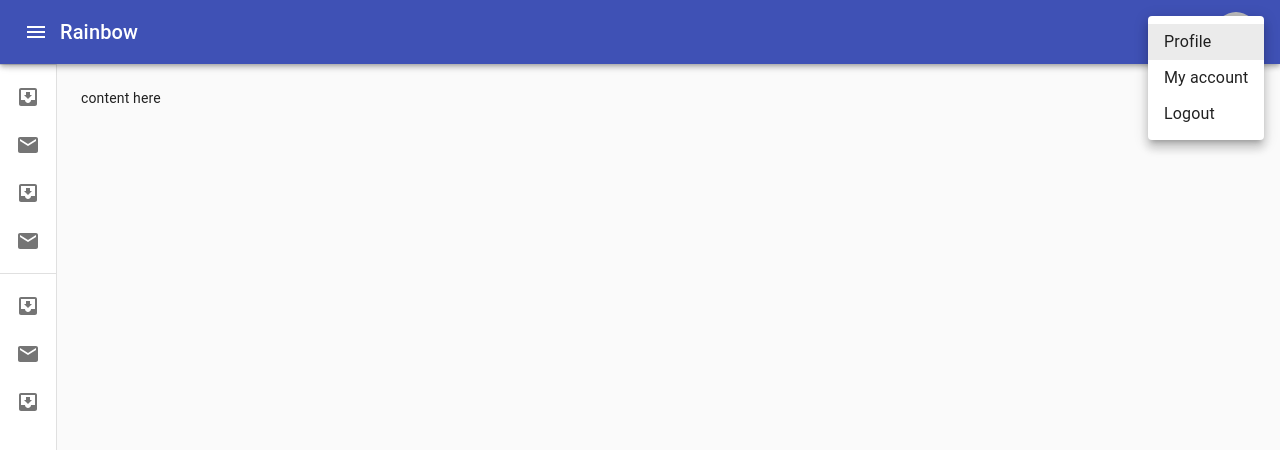
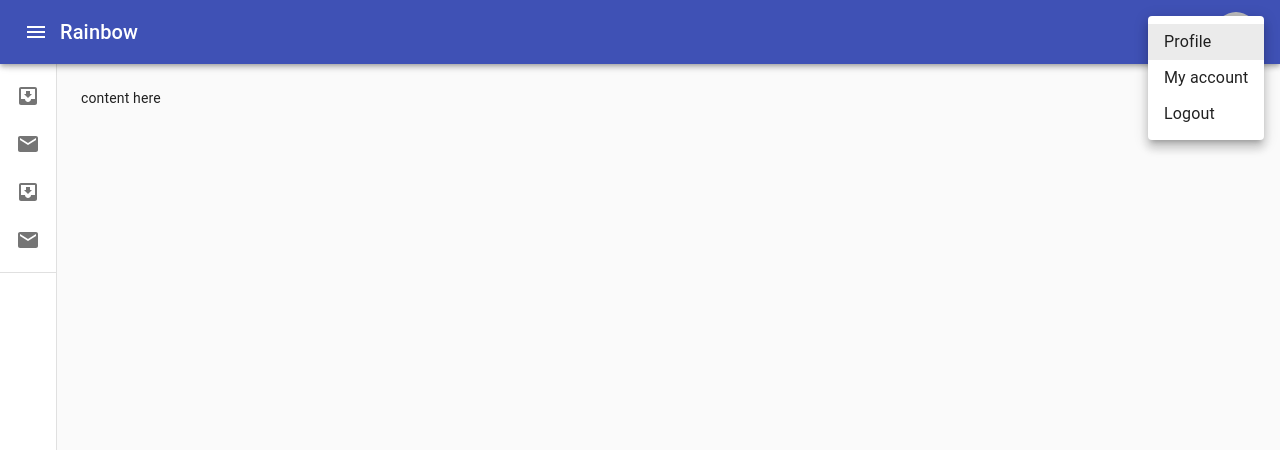
Before and after one commit to SkyLake13/react-boilerplate-ts, a React app: page / in a window 1280 px wide. Both pictures are taken after a click on the element "AB". Shown: the top 450 px of the page. Built offline with nearby package versions, Linux system fonts and the light colour scheme.

Commit message:
broken down the app component

```diff
--- a/src/app/App.tsx
+++ b/src/app/App.tsx
@@ -4,21 +4,15 @@ import { createStyles, makeStyles, Theme } from '@material-ui/core/styles';
 import Drawer from '@material-ui/core/Drawer';
 import AppBar from '@material-ui/core/AppBar';
 import Toolbar from '@material-ui/core/Toolbar';
-import List from '@material-ui/core/List';
 import CssBaseline from '@material-ui/core/CssBaseline';
 import Typography from '@material-ui/core/Typography';
 import Divider from '@material-ui/core/Divider';
 import IconButton from '@material-ui/core/IconButton';
 import MenuIcon from '@material-ui/icons/Menu';
-import ListItem from '@material-ui/core/ListItem';
-import ListItemIcon from '@material-ui/core/ListItemIcon';
-import ListItemText from '@material-ui/core/ListItemText';
-import InboxIcon from '@material-ui/icons/MoveToInbox';
-import MailIcon from '@material-ui/icons/Mail';
 import ArrowBackIcon from '@material-ui/icons/ArrowBack';
-import Avatar from '@material-ui/core/Avatar';
-import Menu from '@material-ui/core/Menu';
-import MenuItem from '@material-ui/core/MenuItem';
+
+import Nav from './Nav';
+import User from './User';
 
 const drawerWidth = 240;
 
@@ -34,11 +28,8 @@ const useStyles = makeStyles((theme: Theme) =>
                 duration: theme.transitions.duration.leavingScreen,
             }),
         },
-        avatarSeparator: {
+        userSeparator: {
             flexGrow: 1
-        },
-        avatar: {
-            cursor: 'pointer'
         },
         appBarShift: {
             marginLeft: drawerWidth,
@@ -46,9 +37,6 @@ const useStyles = makeStyles((theme: Theme) =>
                 easing: theme.transitions.easing.sharp,
                 duration: theme.transitions.duration.enteringScreen,
             }),
-        },
-        hide: {
-            display: 'none',
         },
         drawer: {
             width: drawerWidth,
@@ -92,19 +80,9 @@ export default function () {
     const classes = useStyles();
     // const theme = useTheme();
     const [open, setOpen] = useState(false);
-    const [anchorEl, setAnchorEl] = useState<null | HTMLElement>(null);
 
     const handleDrawer = () => {
         setOpen(!open);
-    };
-
-    const handleAvatarClick = (event: any) => {
-        setAnchorEl(event.currentTarget);
-    };
-
-    const handleClose = (event: any) => {
-        setAnchorEl(null);
-        console.log(event);
     };
 
     return (
@@ -113,28 +91,17 @@ export default function () {
             <AppBar position="fixed"
                 className={clsx(classes.appBar, {
                     [classes.appBarShift]: open,
-                })}
-            >
+                })}>
                 <Toolbar>
                     <IconButton color="inherit" aria-label="open drawer" edge="start"
-                        onClick={handleDrawer}
-                    >
+                        onClick={handleDrawer}>
                         {open ? <ArrowBackIcon /> : <MenuIcon />}
                     </IconButton>
                     <Typography variant="h6" noWrap>
                         Rainbow
                     </Typography>
-                    <div className={classes.avatarSeparator}></div>
-                    <Avatar aria-controls="simple-menu" aria-haspopup="true"
-                        className={classes.avatar} onClick={handleAvatarClick}>AB</Avatar>
-                    <Menu id="simple-menu" anchorEl={anchorEl} keepMounted
-                        open={Boolean(anchorEl)}
-                        onClose={handleClose}
-                        >
-                        <MenuItem onClick={handleClose}>Profile</MenuItem>
-                        <MenuItem onClick={handleClose}>My account</MenuItem>
-                        <MenuItem onClick={handleClose}>Logout</MenuItem>
-                    </Menu>
+                    <div className={classes.userSeparator}></div>
+                    <User/>
                 </Toolbar>
             </AppBar>
             <Drawer variant="permanent"
@@ -147,33 +114,16 @@ export default function () {
                         [classes.drawerOpen]: open,
                         [classes.drawerClose]: !open,
                     }),
-                }}
-            >
+                }}>
                 <div className={classes.toolbar} />
+                <Nav />
                 <Divider />
-                <List>
-                    {['Inbox', 'Starred', 'Send email', 'Drafts'].map((text, index) => (
-                        <ListItem button key={text}>
-                            <ListItemIcon>{index % 2 === 0 ? <InboxIcon /> : <MailIcon />}</ListItemIcon>
-                            <ListItemText primary={text} />
-                        </ListItem>
-                    ))}
-                </List>
-                <Divider />
-                <List>
-                    {['All mail', 'Trash', 'Spam'].map((text, index) => (
-                        <ListItem button key={text}>
-                            <ListItemIcon>{index % 2 === 0 ? <InboxIcon /> : <MailIcon />}</ListItemIcon>
-                            <ListItemText primary={text} />
-                        </ListItem>
-                    ))}
-                </List>
             </Drawer>
             <main className={classes.content}>
                 <div className={classes.toolbar} />
                 <div>
                     content here
-        </div>
+                </div>
             </main>
         </div>
     );
--- /dev/null
+++ b/src/app/Nav.tsx
@@ -0,0 +1,20 @@
+import List from '@material-ui/core/List';
+import ListItem from '@material-ui/core/ListItem';
+import ListItemIcon from '@material-ui/core/ListItemIcon';
+import ListItemText from '@material-ui/core/ListItemText';
+
+import InboxIcon from '@material-ui/icons/MoveToInbox';
+import MailIcon from '@material-ui/icons/Mail';
+
+export default function Nav(): JSX.Element {
+    return (
+        <List>
+            {['Inbox', 'Starred', 'Send email', 'Drafts'].map((text, index) => (
+                <ListItem button key={text}>
+                    <ListItemIcon>{index % 2 === 0 ? <InboxIcon /> : <MailIcon />}</ListItemIcon>
+                    <ListItemText primary={text} />
+                </ListItem>
+            ))}
+        </List>
+    );
+}
--- /dev/null
+++ b/src/app/User.tsx
@@ -0,0 +1,40 @@
+import { createStyles, makeStyles } from '@material-ui/core';
+import Avatar from '@material-ui/core/Avatar';
+import Menu from '@material-ui/core/Menu';
+import MenuItem from '@material-ui/core/MenuItem';
+import { useState } from 'react';
+
+const useStyle = makeStyles(() => createStyles({
+    avatar: {
+        cursor: 'pointer'
+    }
+}));
+
+export default function User(): JSX.Element {
+    const classes = useStyle();
+
+    const [anchorEl, setAnchorEl] = useState<null | HTMLElement>(null);
+
+    const handleAvatarClick = (event: any) => {
+        setAnchorEl(event.currentTarget);
+    };
+
+    const handleClose = (event: any) => {
+        setAnchorEl(null);
+        console.log(event);
+    };
+
+    return (
+        <>
+            <Avatar aria-controls="simple-menu" aria-haspopup="true"
+                className={classes.avatar} onClick={handleAvatarClick}>AB</Avatar>
+            <Menu id="simple-menu" anchorEl={anchorEl} keepMounted
+                open={Boolean(anchorEl)}
+                onClose={handleClose}>
+                <MenuItem onClick={handleClose}>Profile</MenuItem>
+                <MenuItem onClick={handleClose}>My account</MenuItem>
+                <MenuItem onClick={handleClose}>Logout</MenuItem>
+            </Menu>
+        </>
+    );
+}
```
